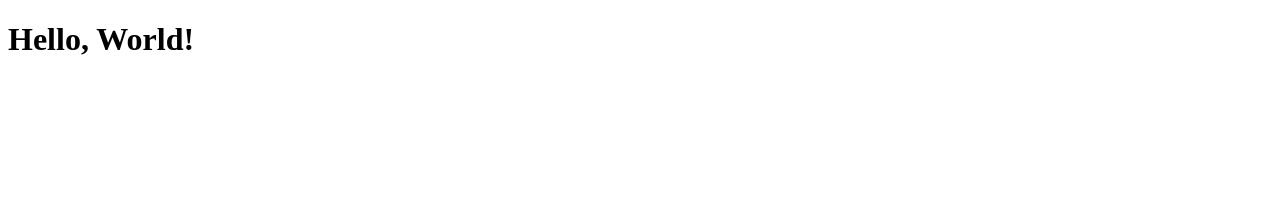
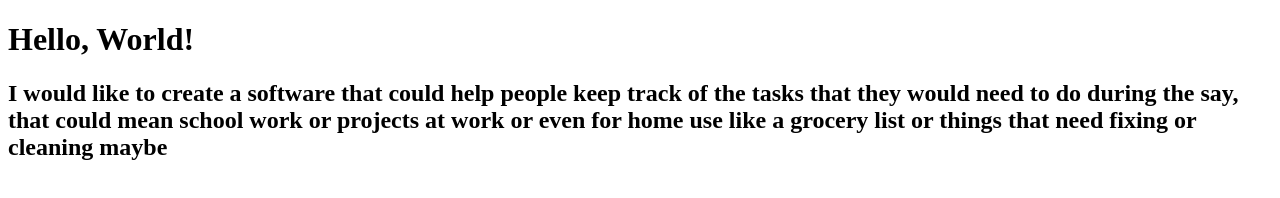
Before and after one commit to danielleG332/CS3338-first-project, a plain HTML site: page index.html in a window 1280 px wide. Drawn offline with Linux system fonts and the light colour scheme.

Commit message:
software ideas!!

```diff
--- a/index.html
+++ b/index.html
@@ -7,5 +7,6 @@
 </head>
 <body>
     <h1>Hello, World!</h1>
+    <h2>I would like to create a software that could help people keep track of the tasks that they would need to do during the say, that could mean school work or projects at work or even for home use like a grocery list or things that need fixing or cleaning maybe </h2>
 </body>
 </html>
```
